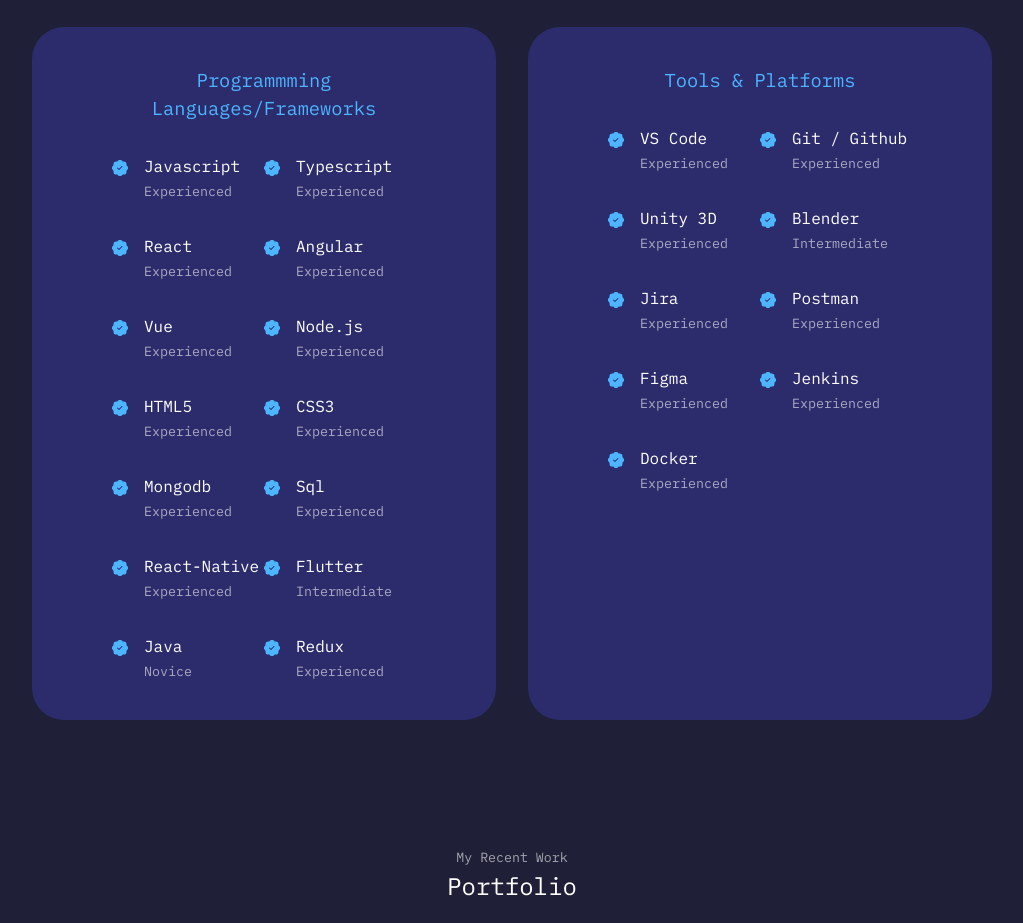
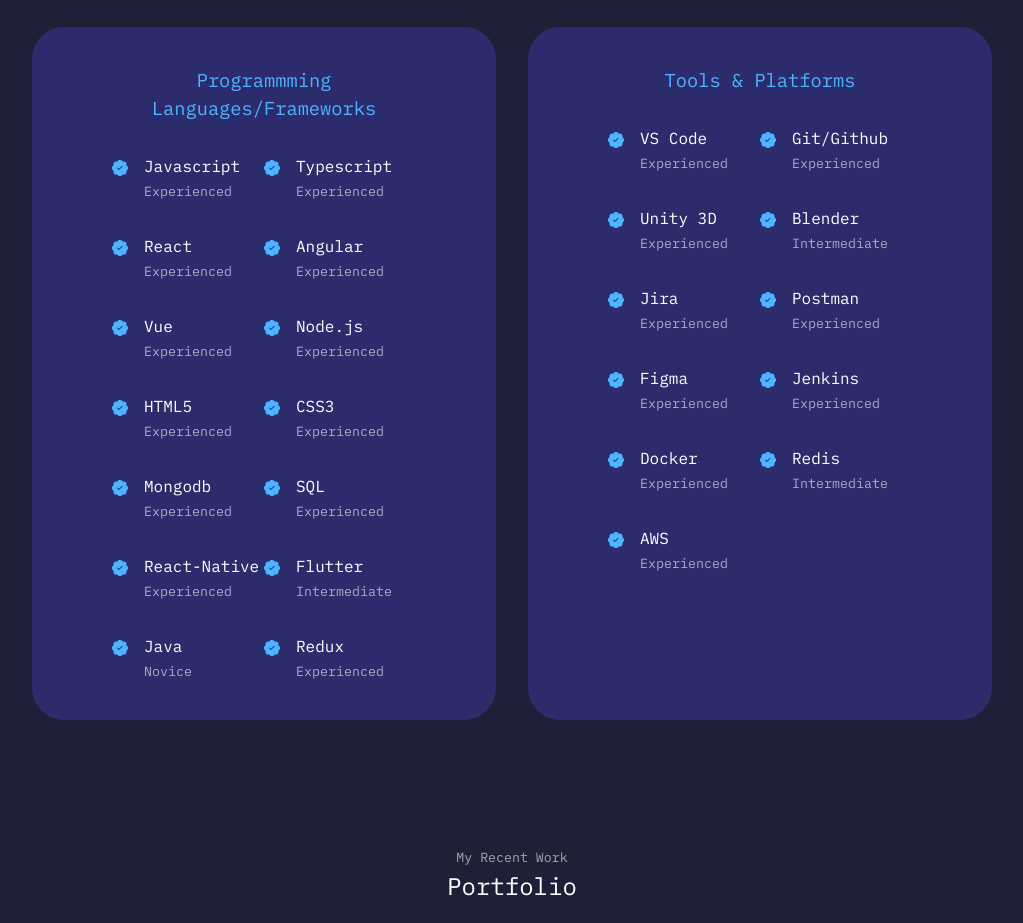
Before and after one commit to zeroonedev1/website_shub, a React (Create React App) app: page / in a window 1280 px wide. Shown: the part 1820-2743 px from the top of the page, without its empty margins (128-1151 px from the left). Built offline with nearby package versions, Linux system fonts and the light colour scheme.

Commit message:
Refactored: XP Component

```diff
--- a/src/components/xp/Xp.jsx
+++ b/src/components/xp/Xp.jsx
@@ -3,6 +3,138 @@
 import { BsPatchCheckFill } from 'react-icons/bs'
 
 const Xp = () => {
+
+  const languagesData = [
+    {
+      id: 1,
+      skill: "Javascript",
+      profeciency: 'Experienced',
+    },
+    {
+      id: 2,
+      skill: "Typescript",
+      profeciency: 'Experienced',
+    },
+    {
+      id: 3,
+      skill: "React",
+      profeciency: 'Experienced',
+    },
+    {
+      id: 4,
+      skill: "Angular",
+      profeciency: 'Experienced',
+    },
+    {
+      id: 5,
+      skill: "Vue",
+      profeciency: 'Experienced',
+    },
+    {
+      id: 6,
+      skill: "Node.js",
+      profeciency: 'Experienced',
+    },
+    {
+      id: 7,
+      skill: "HTML5",
+      profeciency: 'Experienced',
+    },
+    {
+      id: 8,
+      skill: "CSS3",
+      profeciency: 'Experienced',
+    },
+    {
+      id: 9,
+      skill: "Mongodb",
+      profeciency: 'Experienced',
+    },
+    {
+      id: 10,
+      skill: "SQL",
+      profeciency: 'Experienced',
+    },
+    {
+      id: 11,
+      skill: "React-Native",
+      profeciency: 'Experienced',
+    },
+    {
+      id: 12,
+      skill: "Flutter",
+      profeciency: 'Intermediate',
+    },
+    {
+      id: 13,
+      skill: "Java",
+      profeciency: 'Novice',
+    },
+    {
+      id: 14,
+      skill: "Redux",
+      profeciency: 'Experienced',
+    },
+  ]
+
+  const toolsPlatforms = [
+    {
+      id: 1,
+      skill: "VS Code",
+      profeciency: 'Experienced',
+    },
+    {
+      id: 2,
+      skill: "Git/Github",
+      profeciency: 'Experienced',
+    },
+    {
+      id: 3,
+      skill: "Unity 3D",
+      profeciency: 'Experienced',
+    },
+    {
+      id: 4,
+      skill: "Blender",
+      profeciency: 'Intermediate',
+    },
+    {
+      id: 5,
+      skill: "Jira",
+      profeciency: 'Experienced',
+    },
+    {
+      id: 6,
+      skill: "Postman",
+      profeciency: 'Experienced',
+    },
+    {
+      id: 7,
+      skill: "Figma",
+      profeciency: 'Experienced',
+    },
+    {
+      id: 8,
+      skill: "Jenkins",
+      profeciency: 'Experienced',
+    },
+    {
+      id: 9,
+      skill: "Docker",
+      profeciency: 'Experienced',
+    },
+    {
+      id: 10,
+      skill: "Redis",
+      profeciency: 'Intermediate',
+    },
+    {
+      id: 11,
+      skill: "AWS",
+      profeciency: 'Experienced',
+    },
+  ]
+
   return (
     <section id='xp'>
       <h5>My tools of Trade </h5>
@@ -12,181 +144,30 @@
         <div className="experience_frontend">
           <h3>Programmming Languages/Frameworks</h3>
           <div className="experience_content">
-            <article className='experience_details'>
+            {(languagesData.map((el) => (
+              <article key={el.id} className='experience_details'>
                 <BsPatchCheckFill className='experience__details-icon' />
                 <div>
-                <h4>Javascript</h4>
-                <small className='text-light'>Experienced</small>
+                  <h4>{el.skill}</h4>
+                  <small className='text-light'>{el.profeciency}</small>
                 </div>
               </article>
-
-            <article className='experience_details'>
-              <BsPatchCheckFill className='experience__details-icon' />
-              <div>
-                <h4>Typescript</h4>
-                <small className='text-light'>Experienced</small>
-              </div>
-            </article>
-
-            <article className='experience_details'>
-              <BsPatchCheckFill className='experience__details-icon' />
-              <div>
-                <h4>React</h4>
-                <small className='text-light'>Experienced</small>
-              </div>
-            </article>
-
-            <article className='experience_details'>
-              <BsPatchCheckFill className='experience__details-icon' />
-              <div>
-                <h4>Angular</h4>
-                <small className='text-light'>Experienced</small>
-              </div>
-            </article>
-
-            <article className='experience_details'>
-              <BsPatchCheckFill className='experience__details-icon' />
-              <div>
-                <h4>Vue</h4>
-                <small className='text-light'>Experienced</small>
-              </div>
-            </article>
-
-            <article className='experience_details'>
-              <BsPatchCheckFill className='experience__details-icon' />
-              <div>
-                <h4>Node.js</h4>
-                <small className='text-light'>Experienced</small>
-              </div>
-            </article>
-            <article className='experience_details'>
-              <BsPatchCheckFill className='experience__details-icon' />
-              <div>
-                <h4>HTML5</h4>
-                <small className='text-light'>Experienced</small>
-              </div>
-            </article>
-            <article className='experience_details'>
-              <BsPatchCheckFill className='experience__details-icon' />
-              <div>
-                <h4>CSS3</h4>
-                <small className='text-light'>Experienced</small>
-              </div>
-            </article>
-            <article className='experience_details'>
-              <BsPatchCheckFill className='experience__details-icon' />
-              <div>
-                <h4>Mongodb</h4>
-                <small className='text-light'>Experienced</small>
-              </div>
-            </article>
-            <article className='experience_details'>
-              <BsPatchCheckFill className='experience__details-icon' />
-              <div>
-                <h4>Sql</h4>
-                <small className='text-light'>Experienced</small>
-              </div>
-            </article>
-            <article className='experience_details'>
-              <BsPatchCheckFill className='experience__details-icon' />
-              <div>
-                <h4>React-Native</h4>
-                <small className='text-light'>Experienced</small>
-              </div>
-            </article>
-            <article className='experience_details'>
-              <BsPatchCheckFill className='experience__details-icon' />
-              <div>
-                <h4>Flutter</h4>
-                <small className='text-light'>Intermediate</small>
-              </div>
-            </article>
-            <article className='experience_details'>
-              <BsPatchCheckFill className='experience__details-icon' />
-              <div>
-                <h4>Java</h4>
-                <small className='text-light'>Novice</small>
-              </div>
-            </article>
-            <article className='experience_details'>
-              <BsPatchCheckFill className='experience__details-icon' />
-              <div>
-                <h4>Redux</h4>
-                <small className='text-light'>Experienced</small>
-              </div>
-            </article>
+            )))}
           </div>
         </div>
 
         <div className="experience__backend">
           <h3>Tools & Platforms</h3>
           <div className="experience_content">
+            {(toolsPlatforms.map((el) => (
               <article className='experience_details'>
                 <BsPatchCheckFill className='experience__details-icon' />
                 <div>
-                <h4>VS Code</h4>
-                <small className='text-light'>Experienced</small>
+                  <h4>{el.skill}</h4>
+                  <small className='text-light'>{el.profeciency}</small>
                 </div>
               </article>
-
-            <article className='experience_details'>
-              <BsPatchCheckFill className='experience__details-icon' />
-              <div>
-                <h4>Git / Github</h4>
-                <small className='text-light'>Experienced</small>
-              </div>
-            </article>
-
-            <article className='experience_details'>
-              <BsPatchCheckFill className='experience__details-icon' />
-              <div>
-                <h4>Unity 3D</h4>
-                <small className='text-light'>Experienced</small>
-              </div>
-            </article>
-
-            <article className='experience_details'>
-              <BsPatchCheckFill className='experience__details-icon' />
-              <div>
-                <h4>Blender</h4>
-                <small className='text-light'>Intermediate</small>
-              </div>
-            </article>
-            <article className='experience_details'>
-              <BsPatchCheckFill className='experience__details-icon' />
-              <div>
-                <h4>Jira</h4>
-                <small className='text-light'>Experienced</small>
-              </div>
-            </article>
-            <article className='experience_details'>
-              <BsPatchCheckFill className='experience__details-icon' />
-              <div>
-                <h4>Postman</h4>
-                <small className='text-light'>Experienced</small>
-              </div>
-            </article>
-            <article className='experience_details'>
-              <BsPatchCheckFill className='experience__details-icon' />
-              <div>
-                <h4>Figma</h4>
-                <small className='text-light'>Experienced</small>
-              </div>
-            </article>
-            <article className='experience_details'>
-              <BsPatchCheckFill className='experience__details-icon' />
-              <div>
-                <h4>Jenkins</h4>
-                <small className='text-light'>Experienced</small>
-              </div>
-            </article>
-            <article className='experience_details'>
-              <BsPatchCheckFill className='experience__details-icon' />
-              <div>
-                <h4>Docker</h4>
-                <small className='text-light'>Experienced</small>
-              </div>
-            </article>
+            )))}
           </div>
         </div>
 
```
Lines whose indentation alone changed are shown as unchanged.
